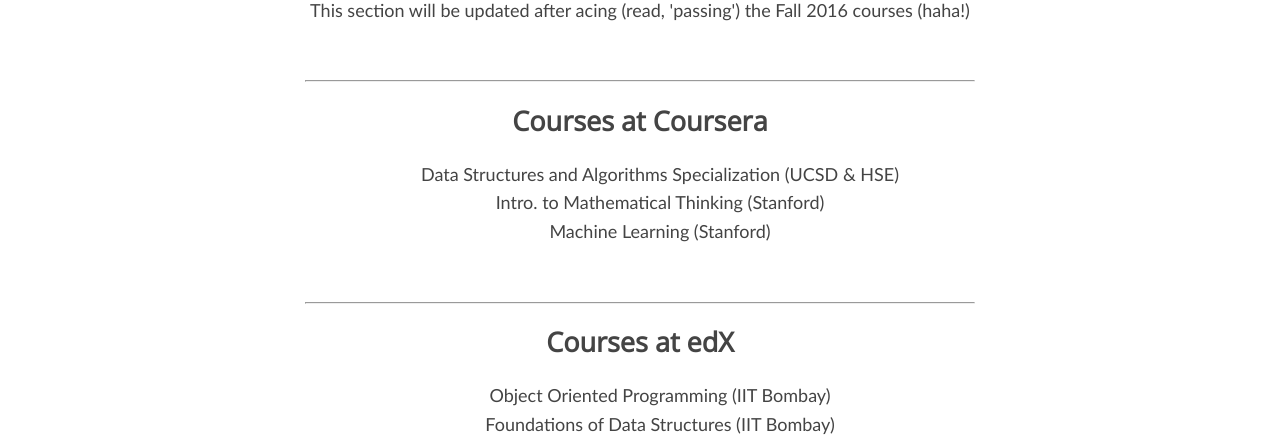
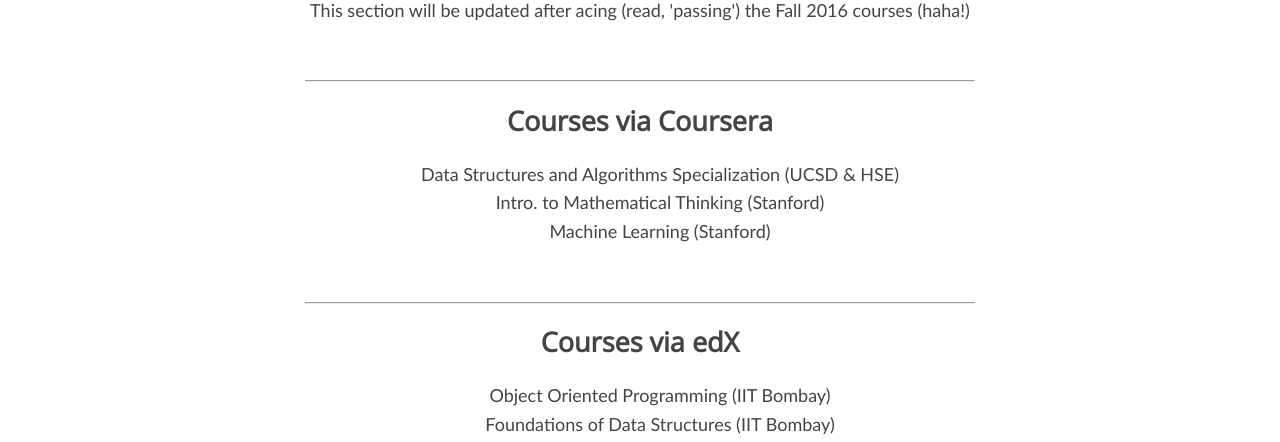
Before and after one commit to akashdeepdeb/akash.github.io, a Jekyll site: the page built from course_material/index.html, in a window 1280 px wide and 900 px high, scrolled down 2039 px. Shown: the part 328-770 px from the top of the window. Built offline with Jekyll 4.4.1, drawn with Linux system fonts in a browser that asks for light colours.

Commit message:
Update index.html

```diff
--- a/course_material/index.html
+++ b/course_material/index.html
@@ -306,7 +306,7 @@
 <hr>
 
 <div id = "coursera">
-  <h2>Courses at Coursera</h2>
+  <h2>Courses via Coursera</h2>
   <ul>
     <li><a href = "/dsalg">Data Structures and Algorithms Specialization (UCSD & HSE)</a></li>
     <li><a href = "/intromath">Intro. to Mathematical Thinking (Stanford)</a></li>
@@ -318,7 +318,7 @@
 <hr>
 
 <div id = "edX">
-  <h2>Courses at edX</h2>
+  <h2>Courses via edX</h2>
   <ul>
     <li><a href = "oop">Object Oriented Programming (IIT Bombay)</a></li>
     <li><a href = "dsfound">Foundations of Data Structures (IIT Bombay)</a></li>
```
